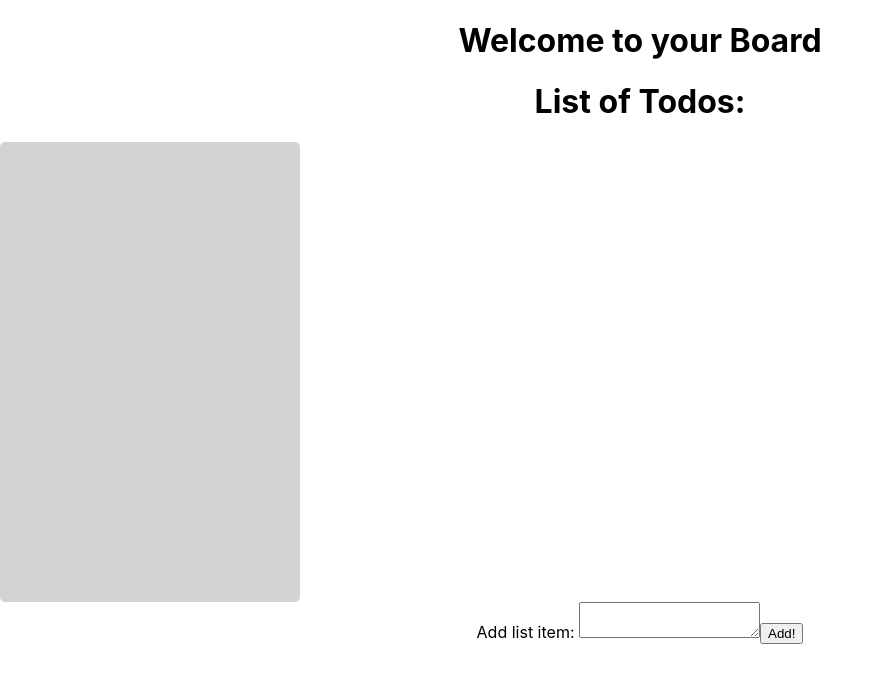
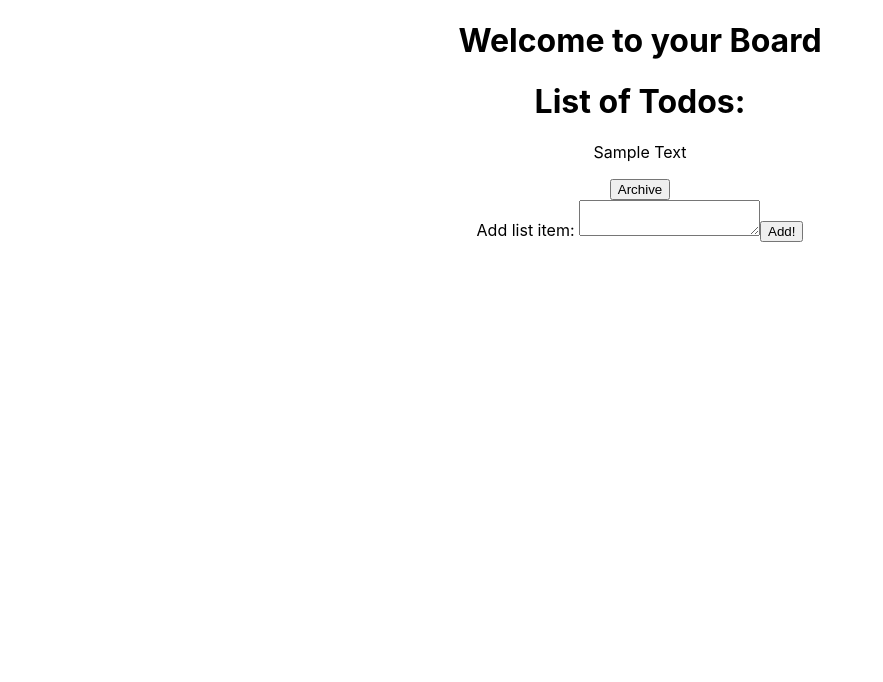
Before and after one commit to margueriteblair/Mock-Trello-Board, a React (Create React App) app: page / in a window 1280 px wide. Shown: the top 682 px of the page, without its empty margins (0-883 px from the left). Built offline with nearby package versions, Linux system fonts and the light colour scheme.

Commit message:
now pushing new instances

```diff
--- a/src/Components/Cards.js
+++ b/src/Components/Cards.js
@@ -1,9 +1,10 @@
 import React from 'react'
+import ListItem from './ListItem'
 
 export default function Cards() {
     return (
         <div style={{width: 300, height: 460, borderRadius: 5, backgroundColor: "lightgray"}}>
-
+            <ListItem/>
         </div>
     )
 }
--- a/src/Components/ListItem.js
+++ b/src/Components/ListItem.js
@@ -10,7 +10,7 @@ export default function ListItem(props) {
         const newList = [...list];
         list[props.id].checked = !list[props.id].checked;
         setList(newList)
-        console.log(newList[0].data)
+        console.log(list[props.id].data)
     }
 
     const removeItem = () => {
@@ -21,14 +21,12 @@ export default function ListItem(props) {
     }
 
     return (
-        <Cards>
-        <div>
-            <div style={props.checked ? {backgroundColor: '#88f'} : {}}>
-                <p onClick={checkItem}>{list[0].data}</p>
-                <button onClick={removeItem}>Archive</button>
+        <div id="tasks">
+            <div>
+                <p onClick={checkItem}>{list[props.id].data}</p>
+                <button type="submit" onClick={removeItem} >Archive</button>
 
             </div>
         </div>
-        </Cards>
     )
 }
--- a/src/index.css
+++ b/src/index.css
@@ -17,3 +17,7 @@ code {
   text-align: center;
 
 }
+
+#tasks :hover {
+  background-color: lightgray;
+}
```
